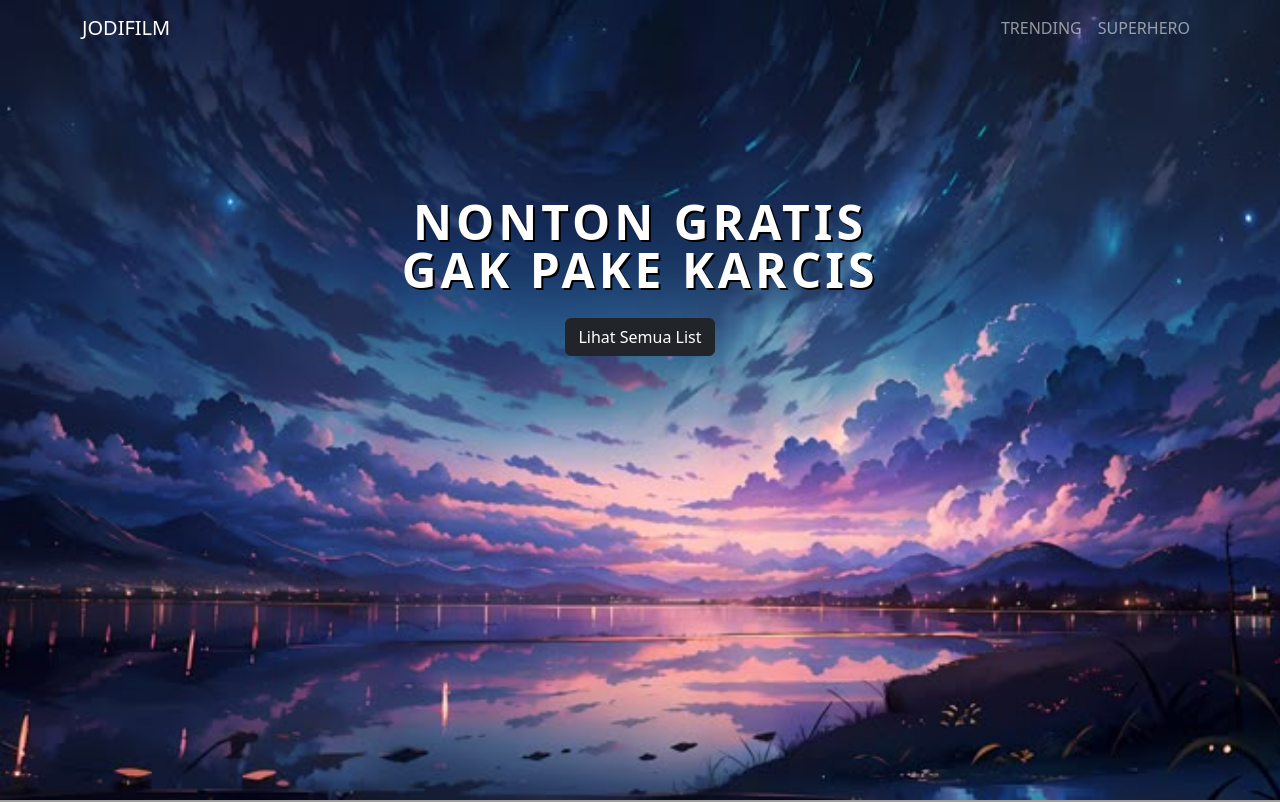
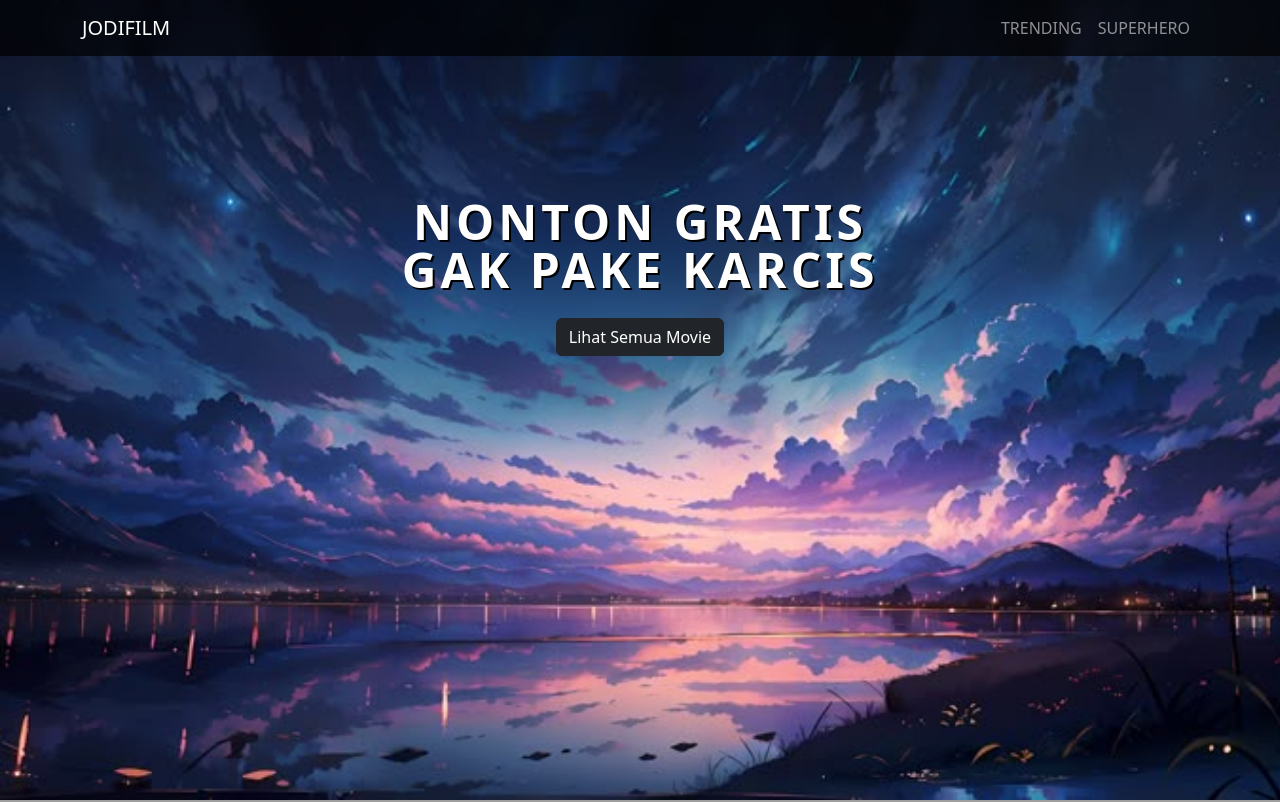
Before and after one commit to jodijonatan/React-Film, a React (Vite) app: page / in a window 1280 px wide. Shown: the top 802 px of the page. Built offline with nearby package versions, Linux system fonts and the light colour scheme; grey boxes are pictures that could not be loaded.

Commit message:
fix for navigasi bar

```diff
--- a/src/components/Intro.jsx
+++ b/src/components/Intro.jsx
@@ -9,7 +9,9 @@ const Intro = () => {
             <div className="title">NONTON GRATIS</div>
             <div className="title">GAK PAKE KARCIS</div>
             <div className="IntroButton mt-4 text-center">
-              <Button variant="dark">Lihat Semua List</Button>
+              <Button href="#trending" variant="dark">
+                Lihat Semua Movie
+              </Button>
             </div>
           </Col>
         </Row>
--- a/src/components/NavigationBar.jsx
+++ b/src/components/NavigationBar.jsx
@@ -3,7 +3,7 @@ import { Navbar, Container, Nav } from "react-bootstrap";
 const NavigationBar = () => {
   return (
     <div>
-      <Navbar variant="dark">
+      <Navbar className="NavBar" variant="dark">
         <Container>
           <Navbar.Brand href="/">JODIFILM</Navbar.Brand>
           <Nav>
--- a/src/style/LandingPage.css
+++ b/src/style/LandingPage.css
@@ -41,3 +41,15 @@
 .images {
   height: 500px;
 }
+
+.NavBar {
+  position: fixed;
+  top: 0;
+  left: 0;
+  width: 100%;
+  background: rgba(0, 0, 0, 0.7); /* Biar lebih jelas */
+  backdrop-filter: blur(10px);
+  -webkit-backdrop-filter: blur(10px);
+  padding: 10px 20px;
+  z-index: 1000;
+}
```
